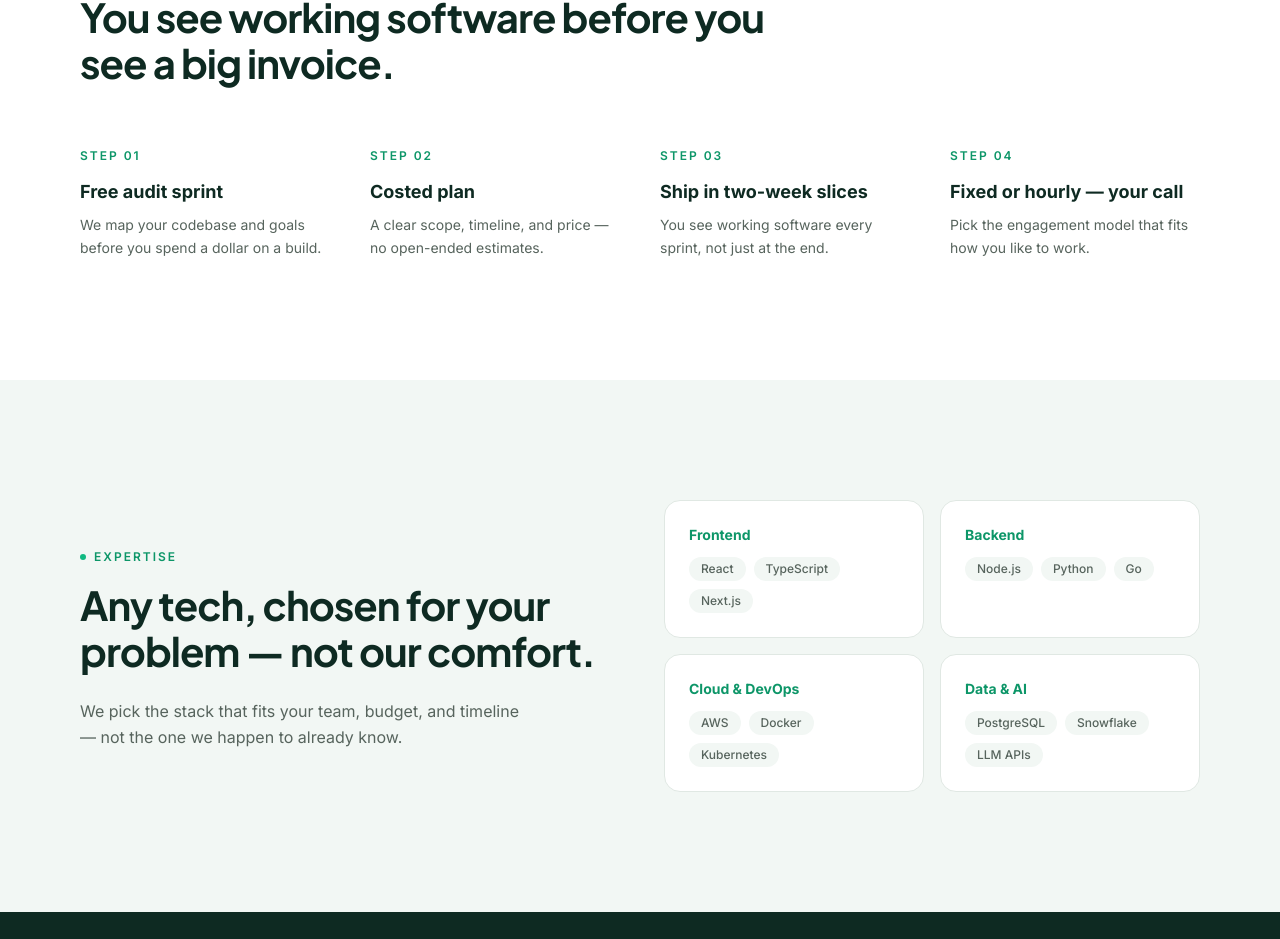
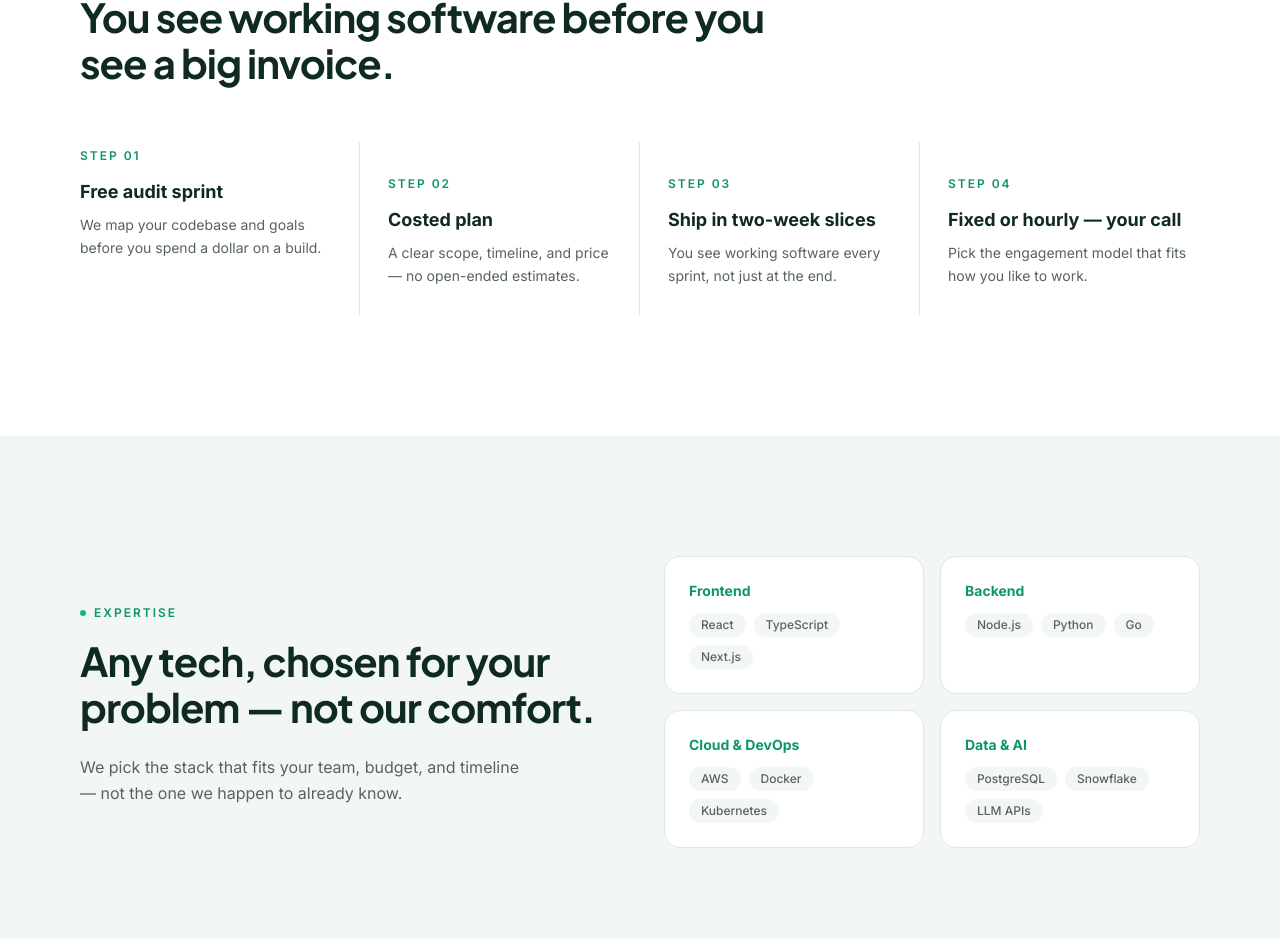
Before and after one commit to mehtabhussainshaikh/rehmat-portfolio, a Next.js app: page / in a window 1280 px wide. Shown: the part 2095-3034 px from the top of the page. Built offline with nearby package versions, Linux system fonts and the light colour scheme.

Commit message:
Replace engagement-model grid gaps with touching columns and divider lines

```diff
--- a/src/app/page.tsx
+++ b/src/app/page.tsx
@@ -95,9 +95,12 @@ export default function Home() {
         <h2 className="heading-2 mt-4 max-w-[700px] text-ink">
           You see working software before you see a big invoice.
         </h2>
-        <div className="mt-14 grid grid-cols-1 gap-10 sm:grid-cols-2 lg:grid-cols-4">
+        <div className="mt-14 flex flex-col divide-y divide-border-on-paper md:grid md:grid-cols-4 md:divide-x md:divide-y-0">
           {engagementSteps.map((step) => (
-            <div key={step.title}>
+            <div
+              key={step.title}
+              className="p-7 first:pt-0 last:pb-0 md:first:pl-0 md:last:pr-0"
+            >
               <span className="text-xs font-semibold uppercase tracking-[2px] text-emerald-2">
                 {step.label}
               </span>
```
